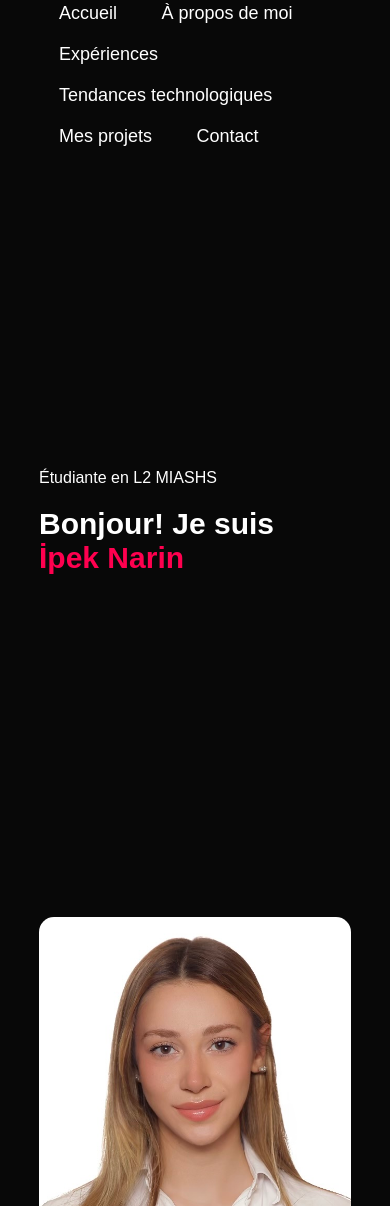
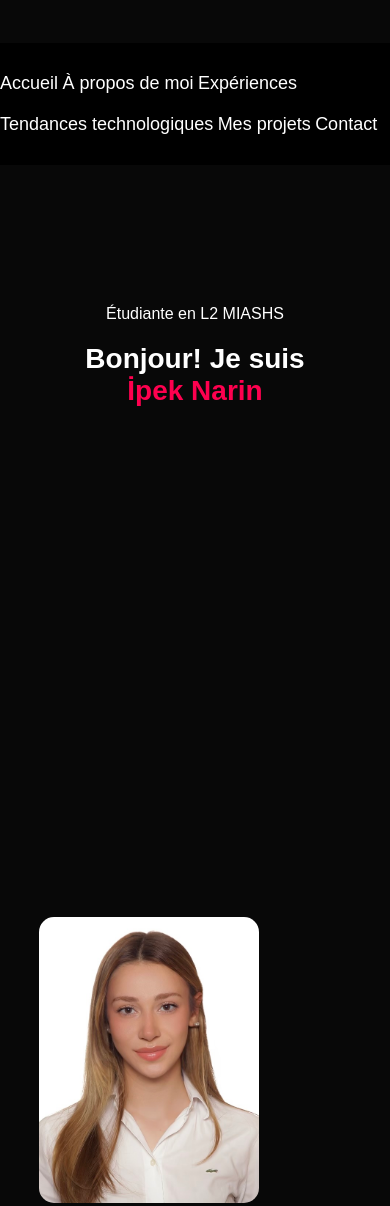
Before and after one commit to ipeknrn/portfolio, a plain HTML site: page index.html in a window 390 px wide. Shown: the part 17-1223 px from the top of the page. Drawn offline with Linux system fonts and the light colour scheme.

Commit message:
style.css

```diff
--- a/style.css
+++ b/style.css
@@ -407,7 +407,7 @@ form .btn2{
 
 }
 
-/* -----------------css for small screens--------- */
+/* -----------------small screen--------- */
 
 @media only screen and (max-width: 600px){
     #header{
@@ -416,23 +416,54 @@ form .btn2{
     .header-text{
         margin-top: 100%;
         font-size: 16px;
+        text-align: center;
     }
-    .header-text h1{
-        font-size: 30px;
+    nav ul {
+    flex-direction: column;
+    background: #000;
+    position: absolute;
+    top: 60px;
+    left: 0;
+    width: 100%;
+    padding: 20px 0;
     }
 
+    nav ul li {
+    margin: 10px 0;
+    text-align: center;
+    }
+
+    .header-text h1 {
+    font-size: 28px;
+    }
+
+    .header-text p {
+    font-size: 16px;
+    }
     .sub-title{
         font-size: 40px;
     }
+
     .about-col-1, .about-col-2{
         flex-basis: 100%;
     }
+
     .about-col-1{
-        margin-bottom: 30px;
+        margin-bottom: 20px;
+        width: 100%;
+        flex-basis: 100%;
     }
+
+    .about-col-1 img {
+    max-width: 220px;
+    width: 90%;
+    }
+
     .about-col-2{
         font-size: 14px;
+        text-align: 90%;
     }
+
     .tab-links{
         font-size: 16px;
         margin-right: 20px;
```
